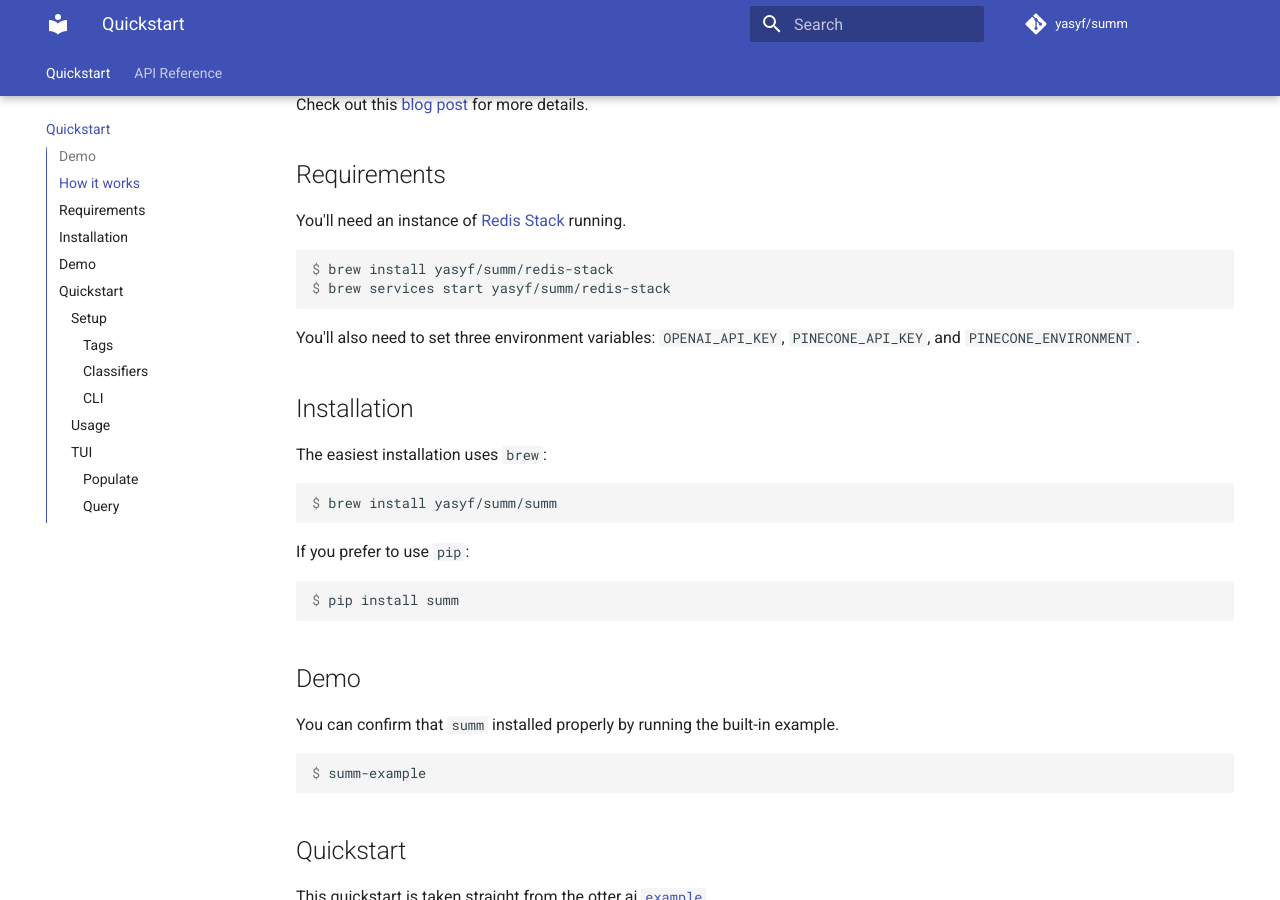
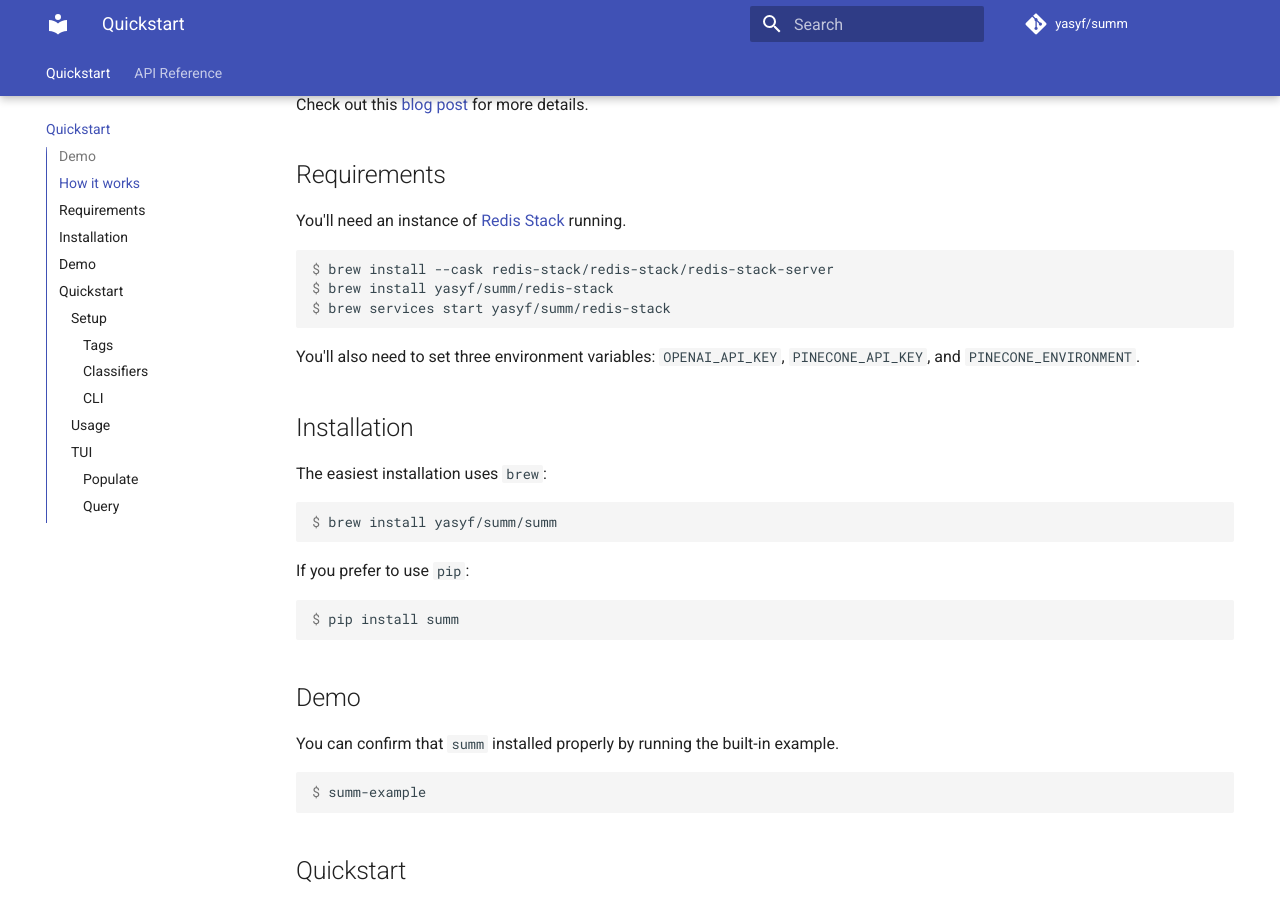
Before and after one commit to yasyf/summ, an MkDocs documentation site: the page built from docs/index.md, in a window 1280 px wide and 900 px high, scrolled down 705 px. Built offline with MkDocs 1.6.1 and Material for MkDocs 9.7.7, drawn with Linux system fonts in a browser that asks for light colours; comment, search, counter and statistics services are not loaded.

Commit message:
Fix brew instructions.

````diff
--- a/docs/index.md
+++ b/docs/index.md
@@ -22,6 +22,7 @@
 You'll need an instance of [Redis Stack](https://redis.io/docs/stack/get-started/install/) running.
 
 ```console
+$ brew install --cask redis-stack/redis-stack/redis-stack-server
 $ brew install yasyf/summ/redis-stack
 $ brew services start yasyf/summ/redis-stack
 ```
````
Also changed, not shown: README.md (+1 -0 lines).
